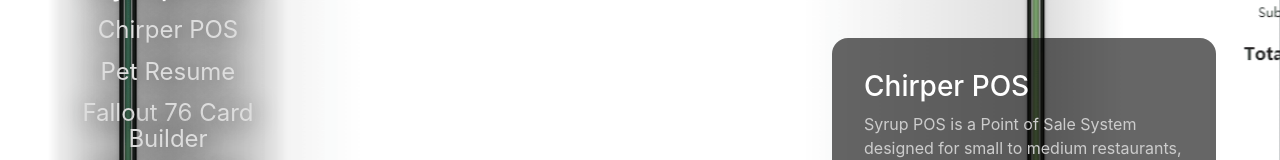
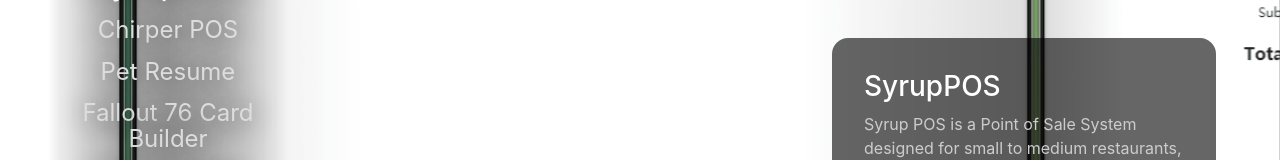
Before and after one commit to FanghanHu/Portfolio, a React (Create React App) app: page / in a window 1280 px wide. Shown: the part 312-472 px from the top of the page. Built offline with nearby package versions, Linux system fonts and the light colour scheme.

Commit message:
fix name

```diff
--- a/src/pages/works.js
+++ b/src/pages/works.js
@@ -36,7 +36,7 @@ const works = [
         images: [syrup1, syrup2, syrup3, syrup4, syrup5, syrup6, syrup7, syrup8],
         captions: (
             <>
-                <h3 className="text-white">Chirper POS</h3>
+                <h3 className="text-white">SyrupPOS</h3>
                 <p className="w-100">
                     Syrup POS is a Point of Sale System designed for small to medium restaurants,
                     it helps the restaurant to manage their order, payment, and customer records,
```
